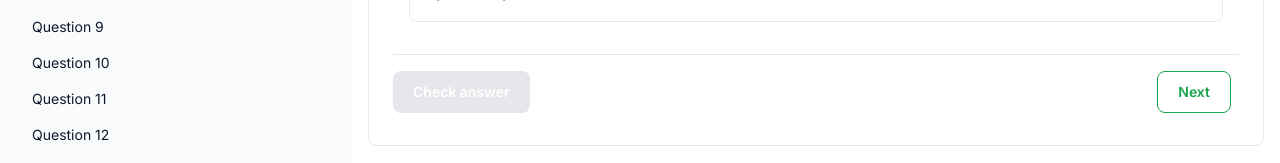
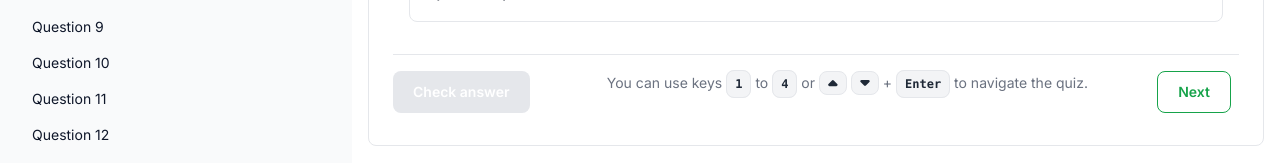
Before and after one commit to malikpiara/logicola, a Next.js app: page /basic-propositional-logic/easier-translations/questions/1 in a window 1280 px wide. Shown: the part 559-722 px from the top of the page. Built offline with nearby package versions, Linux system fonts and the light colour scheme; no server answers.

Commit message:
Implement keyboard shortcuts as well as fixing button errors

```diff
--- a/app/[chapter]/[subchapter]/quiz/page.tsx
+++ b/app/[chapter]/[subchapter]/quiz/page.tsx
@@ -63,6 +63,7 @@ export default function QuizPage({
     return (
       <StartScreen
         onClickStart={() => {
+          console.log('quiz_started');
           posthog.capture('quiz_started', {
             questionsCount: questions.length,
           });
--- a/components/button.tsx
+++ b/components/button.tsx
@@ -1,6 +1,8 @@
 import { cn } from '@/lib/utils';
 
-type ButtonProps = React.HTMLProps<HTMLButtonElement>;
+type ButtonProps = React.ComponentPropsWithoutRef<'button'> & {
+  onClick?: () => void;
+};
 
 const Button = (props: ButtonProps) => {
   return (
--- a/components/faqAccordion.tsx
+++ b/components/faqAccordion.tsx
@@ -9,7 +9,7 @@ function AccordionItem({ title, content, initiallyOpen = false }: any) {
       <h2>
         <button
           type='button'
-          className='flex items-center justify-between w-full p-5 font-medium rtl:text-right text-gray-500 border border-b-0 border-gray-200 first:rounded-t-xl focus:ring-4 focus:ring-gray-200 hover:bg-gray-100 gap-3'
+          className='flex w-full items-center justify-between gap-3 border border-b-0 border-gray-200 p-5 font-medium text-gray-500 first:rounded-t-xl hover:bg-gray-100 focus:ring-4 focus:ring-gray-200 rtl:text-right'
           onClick={() => setIsOpen(!isOpen)}
           aria-expanded={isOpen}
           aria-controls={`accordion-body-${title
@@ -19,7 +19,7 @@ function AccordionItem({ title, content, initiallyOpen = false }: any) {
           <span className='flex items-center'>{title}</span>
           <svg
             data-accordion-icon
-            className={`w-3 h-3 shrink-0 transition-transform ${
+            className={`h-3 w-3 shrink-0 transition-transform ${
               isOpen ? 'rotate-180' : ''
             }`}
             aria-hidden='true'
@@ -38,7 +38,7 @@ function AccordionItem({ title, content, initiallyOpen = false }: any) {
         </button>
       </h2>
       <div
-        className={`p-5 border border-b-0 border-gray-200 max-w-[1280px] mb-2 text-gray-500 ${
+        className={`mb-2 max-w-[1280px] border border-b-0 border-gray-200 p-5 text-gray-500 ${
           isOpen ? '' : 'hidden'
         }`}
       >
--- a/components/option.tsx
+++ b/components/option.tsx
@@ -1,5 +1,6 @@
 import classNames from 'classnames';
 import React from 'react';
+import { useHotkeys } from 'react-hotkeys-hook';
 
 export interface OptionProps extends React.HTMLProps<HTMLButtonElement> {
   index?: number;
@@ -8,7 +9,8 @@ export interface OptionProps extends React.HTMLProps<HTMLButtonElement> {
   isSelected: boolean;
   isCorrect: boolean;
   showSolution: boolean;
-  onClick: () => void;
+  onSelect: () => void;
+  keyboardShortcut: string;
 }
 
 const Option: React.FC<OptionProps> = ({
@@ -18,7 +20,8 @@ const Option: React.FC<OptionProps> = ({
   isSelected,
   isCorrect,
   showSolution,
-  onClick,
+  onSelect,
+  keyboardShortcut,
   ...props
 }) => {
   const optionClasses = classNames(
@@ -34,11 +37,17 @@ const Option: React.FC<OptionProps> = ({
     }
   );
 
+  useHotkeys(keyboardShortcut, () => {
+    if (showSolution) return;
+    onSelect();
+    (document.activeElement as HTMLElement)?.blur();
+  });
+
   return (
     <button
+      onClick={onSelect}
       {...props}
       type='button'
-      onClick={onClick}
       className={optionClasses}
     >
       <div className='flex items-center gap-3 align-middle'>
--- a/components/question/optionsList.tsx
+++ b/components/question/optionsList.tsx
@@ -22,12 +22,13 @@ export const OptionsList = ({
         return (
           <Option
             key={option}
+            keyboardShortcut={(optionIndex + 1).toString()}
             isSelected={isSelected}
             isCorrect={correctIndices.includes(optionIndex)}
             showSolution={showSolution}
             label={option}
             disabled={showSolution}
-            onClick={() => onOptionClick(optionIndex)}
+            onSelect={() => onOptionClick(optionIndex)}
           />
         );
       })}
--- a/components/question/question.tsx
+++ b/components/question/question.tsx
@@ -8,6 +8,8 @@ import { SolutionDisplay } from './solutionDisplay';
 import { shuffleOptionsWithCorrectIndices } from '@/lib/utils';
 import NoSSR from '../NoSSR';
 import { usePostHog } from 'posthog-js/react';
+import { useHotkeys } from 'react-hotkeys-hook';
+import { KeyboardKeys } from '../quiz/keyboardKeys';
 
 type ExerciseProps = {
   question: Question;
@@ -71,6 +73,25 @@ const QuestionComponent: React.FC<ExerciseProps> = ({
 
   const posthog = usePostHog();
 
+  const handleAnswerCheck = () => {
+    const isFirstTry = retriesCounter === 0;
+    posthog.capture('question_answered', {
+      questionIndex: questionIndexToShow,
+      isCorrect,
+      isFirstTry,
+      selectedOptionIndices: Array.from(selectedOptionIndices),
+      correctIndices: shuffledQuestion.correctIndices,
+      retriesCount: retriesCounter,
+      maxRetries,
+      randomizeOptions,
+    });
+
+    onAnswerCheck(isCorrect, isFirstTry);
+    setRetriesCounter((prev) => prev + 1);
+  };
+
+  useHotkeys('enter', handleAnswerCheck);
+
   return (
     <div className='mb-6 max-w-7xl rounded-lg border border-gray-200 bg-white p-6'>
       {questionIndexToShow !== undefined && (
@@ -122,27 +143,14 @@ const QuestionComponent: React.FC<ExerciseProps> = ({
           <button
             type='button'
             disabled={selectedOptionIndices.size === 0}
-            onClick={() => {
-              const isFirstTry = retriesCounter === 0;
-              posthog.capture('question_answered', {
-                questionIndex: questionIndexToShow,
-                isCorrect,
-                isFirstTry,
-                selectedOptionIndices: Array.from(selectedOptionIndices),
-                correctIndices: shuffledQuestion.correctIndices,
-                retriesCount: retriesCounter,
-                maxRetries,
-                randomizeOptions,
-              });
-
-              onAnswerCheck(isCorrect, isFirstTry);
-              setRetriesCounter((prev) => prev + 1);
-            }}
+            onClick={() => handleAnswerCheck()}
             className='mb-2 me-2 rounded-lg bg-green-600 px-5 py-2.5 text-sm font-semibold text-white hover:opacity-90 disabled:cursor-not-allowed disabled:bg-gray-200'
           >
             Check answer
           </button>
         )}
+
+        <KeyboardKeys questionsAmount={question.options.length} />
 
         {nextQuestionButton}
       </div>
--- a/components/quiz/keyboardKeys.tsx
+++ b/components/quiz/keyboardKeys.tsx
@@ -1,18 +1,18 @@
-export function KeyboardKeys() {
+export function KeyboardKeys({ questionsAmount }: { questionsAmount: number }) {
   return (
-    <p className='text-gray-500 hidden lg:block'>
+    <p className='hidden text-sm text-gray-500 lg:block'>
       You can use keys{' '}
-      <kbd className='px-2 py-1.5 text-xs font-semibold text-gray-800 bg-gray-100 border border-gray-200 rounded-lg'>
+      <kbd className='rounded-lg border border-gray-200 bg-gray-100 px-2 py-1.5 text-xs font-semibold text-gray-800'>
         1
       </kbd>{' '}
       to{' '}
-      <kbd className='px-2 py-1.5 text-xs font-semibold text-gray-800 bg-gray-100 border border-gray-200 rounded-lg'>
-        7
+      <kbd className='rounded-lg border border-gray-200 bg-gray-100 px-2 py-1.5 text-xs font-semibold text-gray-800'>
+        {questionsAmount}
       </kbd>
       {' or '}
-      <kbd className='inline-flex items-center px-2 py-1.5 text-gray-800 bg-gray-100 border border-gray-200 rounded-lg'>
+      <kbd className='inline-flex items-center rounded-lg border border-gray-200 bg-gray-100 px-2 py-1.5 text-gray-800'>
         <svg
-          className='w-2.5 h-2.5'
+          className='h-2.5 w-2.5'
           aria-hidden='true'
           xmlns='http://www.w3.org/2000/svg'
           fill='currentColor'
@@ -22,9 +22,9 @@ export function KeyboardKeys() {
         </svg>
         <span className='sr-only'>Arrow key up</span>
       </kbd>{' '}
-      <kbd className='inline-flex items-center px-2 py-1.5 text-gray-800 bg-gray-100 border border-gray-200 rounded-lg'>
+      <kbd className='inline-flex items-center rounded-lg border border-gray-200 bg-gray-100 px-2 py-1.5 text-gray-800'>
         <svg
-          className='w-2.5 h-2.5'
+          className='h-2.5 w-2.5'
           aria-hidden='true'
           xmlns='http://www.w3.org/2000/svg'
           fill='currentColor'
@@ -35,7 +35,7 @@ export function KeyboardKeys() {
         <span className='sr-only'>Arrow key down</span>
       </kbd>
       {' + '}
-      <kbd className='px-2 py-1.5 text-xs font-semibold text-gray-800 bg-gray-100 border border-gray-200 rounded-lg'>
+      <kbd className='rounded-lg border border-gray-200 bg-gray-100 px-2 py-1.5 text-xs font-semibold text-gray-800'>
         Enter
       </kbd>{' '}
       to navigate the quiz.
```
Also changed, not shown: package.json (+5 -4 lines), 1 other file (tests, documents, lock files or other folders).
